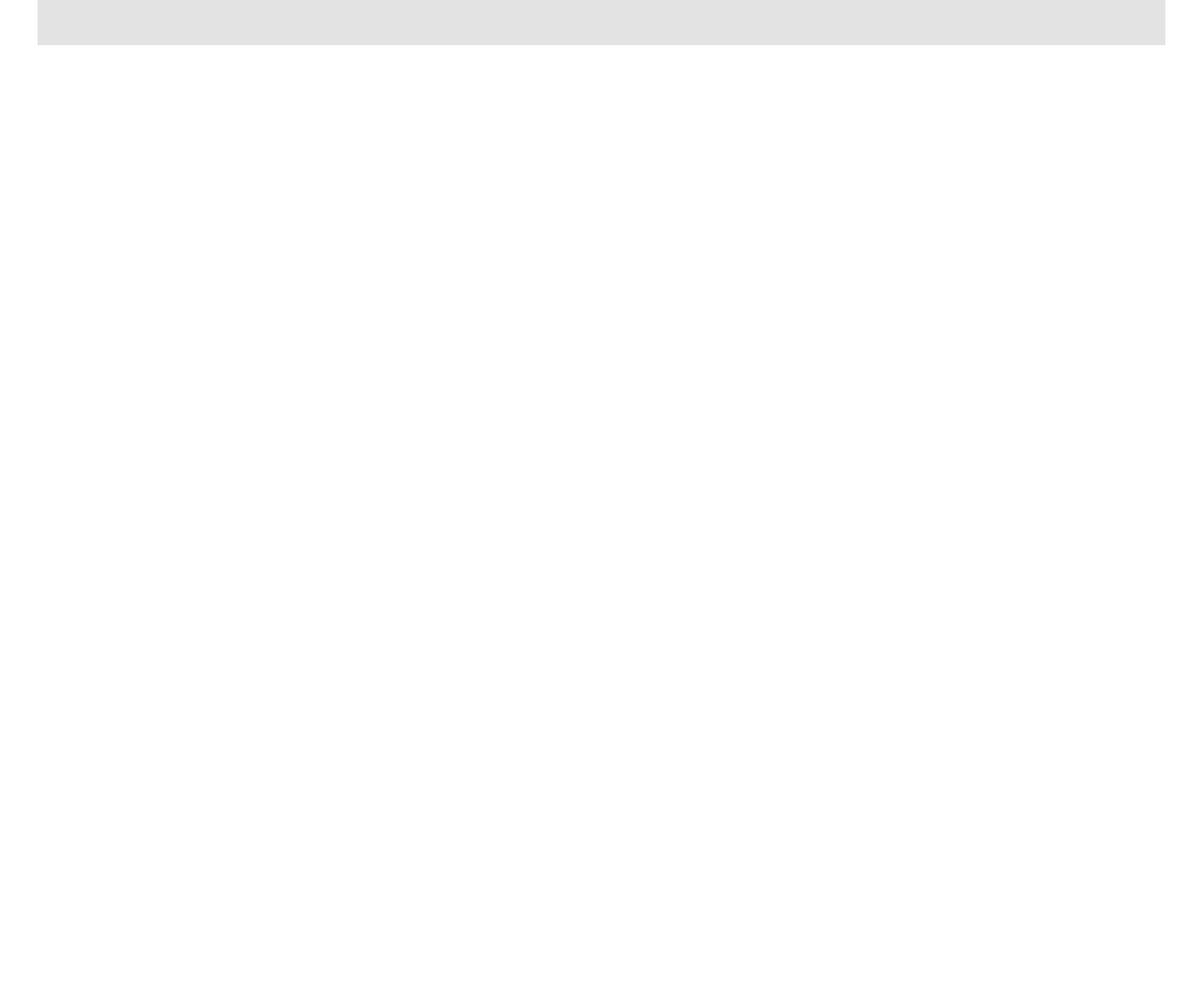
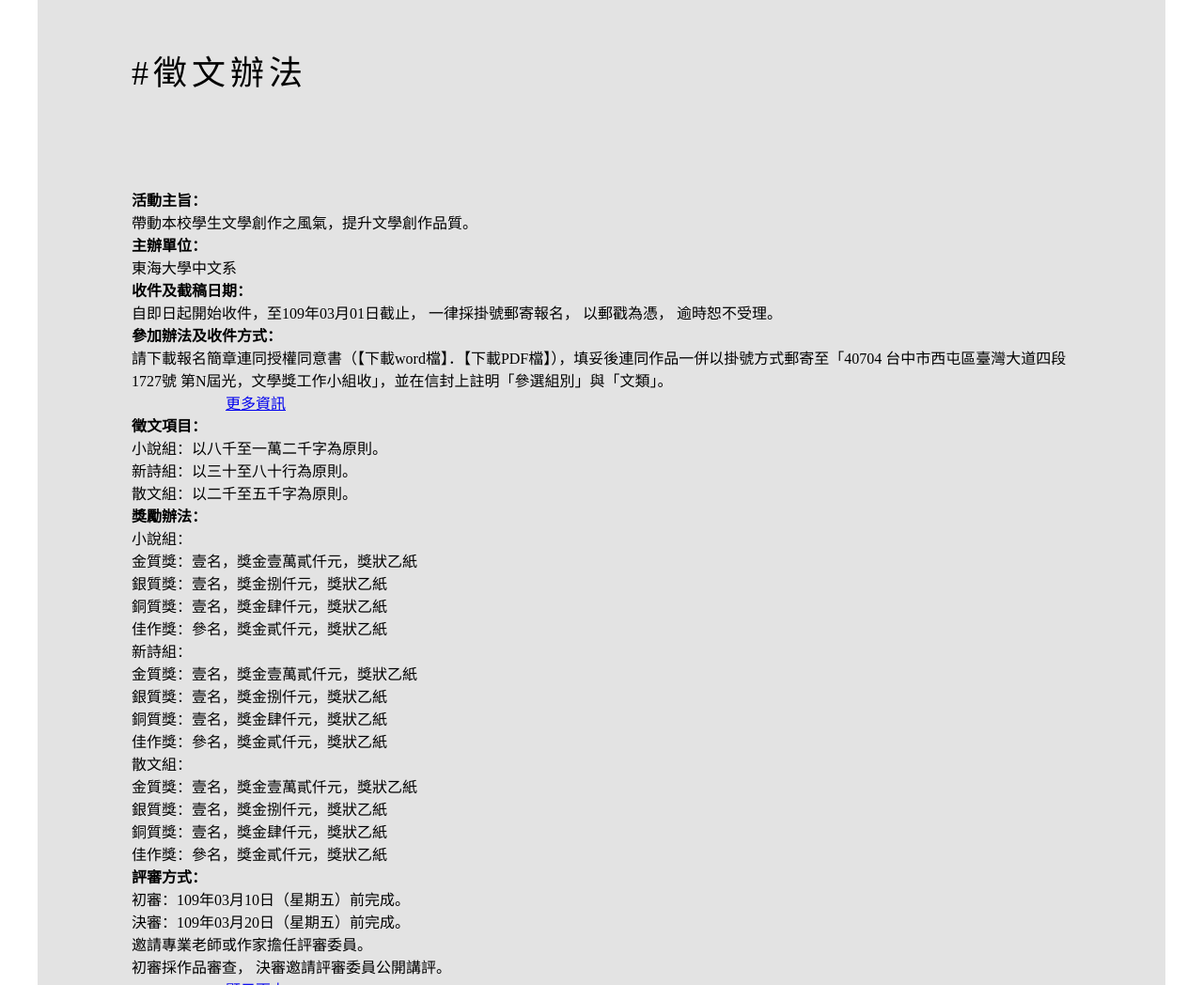
Before and after one commit to elina-wang/web_literature_0712, a plain HTML site: page index.html in a window 1280 px wide. Shown: the part 1752-2800 px from the top of the page at 94% size. Before the commit the page ends 1800 px from the top, so only its background shows below. Drawn offline with nearby package versions, Linux system fonts and the light colour scheme.

Commit message:
徵文辦法內文

```diff
--- a/index.html
+++ b/index.html
@@ -95,6 +95,56 @@
   </section>
 
   <section id="way">
+    <h1>#徵文辦法</h1>
+    <div id="text1">
+
+      <h4>活動主旨：</h4>
+      <p>帶動本校學生文學創作之風氣，提升文學創作品質。</p>
+      <h4>主辦單位：</h4>
+      <p>東海大學中文系</p>
+      <h4>收件及截稿日期：</h4>
+      <p>自即日起開始收件，至109年03月01日截止， 一律採掛號郵寄報名， 以郵戳為憑， 逾時恕不受理。</p>
+      <h4>參加辦法及收件方式：</h4>
+      <p>請下載報名簡章連同授權同意書（【下載word檔】．【下載PDF檔】），填妥後連同作品一併以掛號方式郵寄至「40704 台中市西屯區臺灣大道四段1727號 第N屆光，文學獎工作小組收」，並在信封上註明「參選組別」與「文類」。
+      </p>
+
+      <div id="more">
+        <a href="#">更多資訊</a>
+      </div>
+    </div>
+
+    <div id="text2">
+      <h4>徵文項目：</h4>
+      <p>小說組：以八千至一萬二千字為原則。<br>
+        新詩組：以三十至八十行為原則。<br>
+        散文組：以二千至五千字為原則。<br></p>
+      <h4>獎勵辦法：</h4>
+      <p>小說組：<br>
+        金質獎：壹名，獎金壹萬貳仟元，獎狀乙紙<br>
+        銀質獎：壹名，獎金捌仟元，獎狀乙紙<br>
+        銅質獎：壹名，獎金肆仟元，獎狀乙紙<br>
+        佳作獎：參名，獎金貳仟元，獎狀乙紙<br></p>
+      <p>新詩組：<br>
+        金質獎：壹名，獎金壹萬貳仟元，獎狀乙紙<br>
+        銀質獎：壹名，獎金捌仟元，獎狀乙紙<br>
+        銅質獎：壹名，獎金肆仟元，獎狀乙紙<br>
+        佳作獎：參名，獎金貳仟元，獎狀乙紙<br></p>
+      <p>散文組：<br>
+        金質獎：壹名，獎金壹萬貳仟元，獎狀乙紙<br>
+        銀質獎：壹名，獎金捌仟元，獎狀乙紙<br>
+        銅質獎：壹名，獎金肆仟元，獎狀乙紙<br>
+        佳作獎：參名，獎金貳仟元，獎狀乙紙<br></p>
+      <h4>評審方式：</h4>
+      <p>
+        初審：109年03月10日（星期五）前完成。<br>
+        決審：109年03月20日（星期五）前完成。<br>
+        邀請專業老師或作家擔任評審委員。<br>
+        初審採作品審查， 決審邀請評審委員公開講評。<br>
+      </p>
+      <div id="less">
+        <a href="#">顯示更少</a>
+      </div>
+    </div>
 
   </section>
 
--- a/style.scss
+++ b/style.scss
@@ -1,5 +1,14 @@
 $brownred:#8c2600;
 $gray1:#E3E3E3;
+
+@mixin title {
+    margin-bottom: 100px;
+    font-size: 36px;
+    font-weight: 400;
+    letter-spacing: 5px;
+    color: black;
+
+}
 
 *{
     margin: 0;
@@ -14,7 +23,7 @@ $gray1:#E3E3E3;
 
 // 導覽列
 nav{
-    display:grid;
+    display:none;
     grid-template-columns: 15% 25% 15% 15% 15% 15%;
     padding: 20px 15px;
     align-items: baseline;
@@ -70,7 +79,7 @@ nav{
         color: white;
         font-size: 20px;
         position:absolute;
-        top:300px;
+        top:100px;
         left:250px;
         z-index:3;
         line-height: 1.5;
@@ -195,12 +204,10 @@ section{
         margin: 0px 100px;
 
 
+
         h1{
-            margin-bottom: 100px;
-            font-size: 36px;
-            font-weight: 400;
-            letter-spacing: 5px;
-            color: black;
+            @include title();
+
 
         }
 
@@ -239,3 +246,28 @@ section{
     }
 
 }
+
+
+#way {
+
+
+
+    h1 {
+        @include title();
+        padding-left: 100px;
+    }
+
+
+    div{
+        margin-left: 100px;
+        padding-right: 100px;
+
+
+
+
+
+
+
+
+    }
+}
```
Also changed, not shown: style.css, 1 other file. Lines whose indentation alone changed are shown as unchanged.
